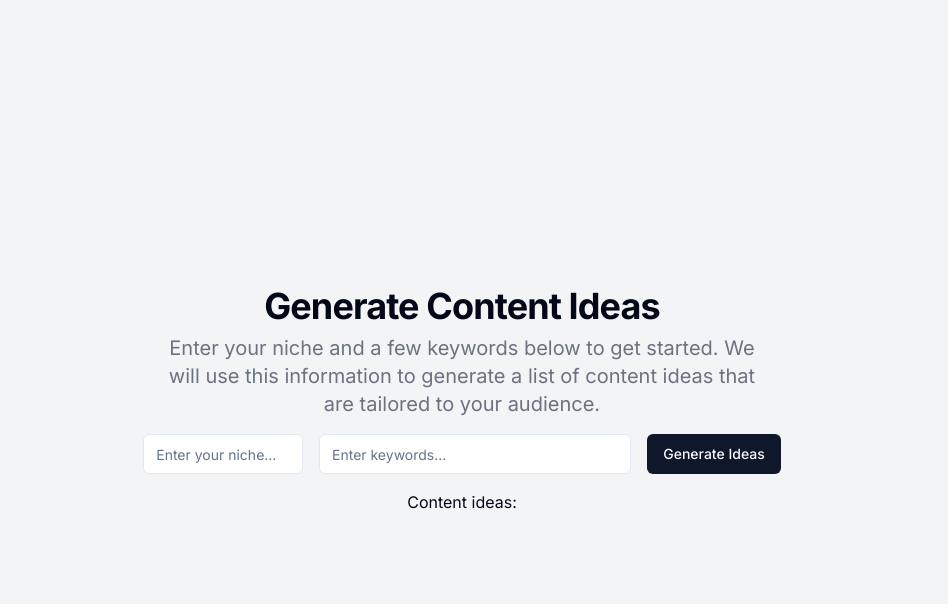
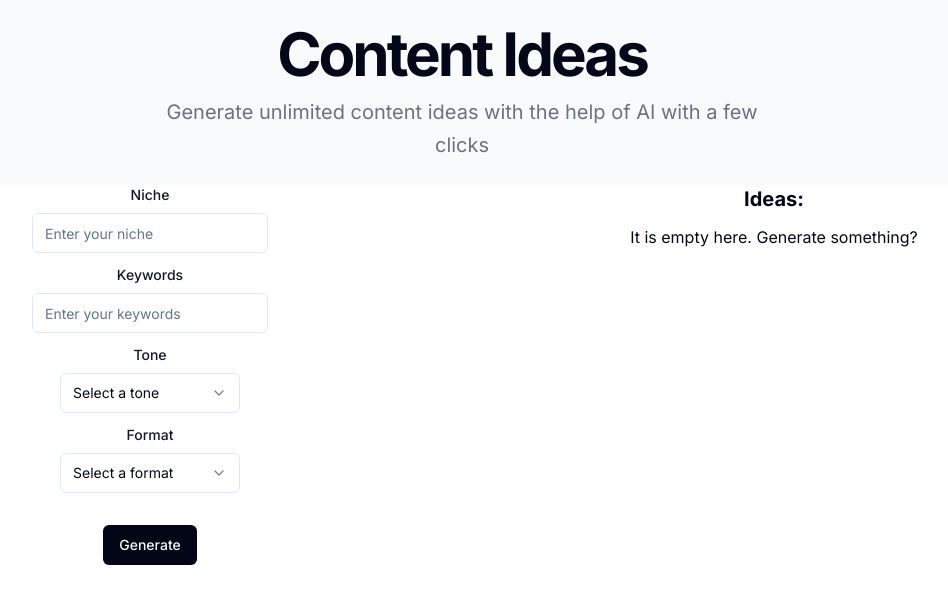
Before and after one commit to Ironessence/content-ideas-generator, a Next.js app: page / in a window 1280 px wide. Shown: the top 604 px of the page, without its empty margins (178-1126 px from the left). Built offline with nearby package versions, Linux system fonts and the light colour scheme.

Commit message:
modify the structure

```diff
--- a/package.json
+++ b/package.json
@@ -9,6 +9,7 @@
     "lint": "next lint"
   },
   "dependencies": {
+    "@radix-ui/react-select": "^2.0.0",
     "@radix-ui/react-slot": "^1.0.2",
     "ai": "^2.2.35",
     "best-effort-json-parser": "^1.0.1",
--- a/src/app/page.tsx
+++ b/src/app/page.tsx
@@ -2,6 +2,15 @@
 import { Input } from "@/components/ui/input";
 import { Button } from "@/components/ui/button";
 import { useEffect, useState } from "react";
+import {
+  Select,
+  SelectContent,
+  SelectGroup,
+  SelectItem,
+  SelectLabel,
+  SelectTrigger,
+  SelectValue,
+} from "@/components/ui/select";
 
 export default function Home() {
   const [niche, setNiche] = useState<string>("");
@@ -23,54 +32,98 @@
       .catch((err) => console.log("err:", err));
   };
 
-  useEffect(() => {
-    console.log("DATA:", data);
-  }, [data]);
-
   return (
-    <div className="flex flex-col items-center justify-center min-h-screen py-12 bg-gray-100 text-center md:py-24 gap-4 dark:bg-gray-800 ">
-      <div className="grid gap-4 ">
-        <div className="space-y-2">
-          <h1 className="text-3xl font-bold tracking-tight lg:text-4xl dark:text-gray-50">
-            Generate Content Ideas
-          </h1>
-          <p className="max-w-[600px] text-gray-500 md:text-xl md:mx-auto dark:text-gray-400">
-            Enter your niche and a few keywords below to get started. We will
-            use this information to generate a list of content ideas that are
-            tailored to your audience.
-          </p>
+    <>
+      <div className="bg-gray-50/90 py-6 w-full">
+        <div className="container flex items-center justify-center px-4 text-center md:px-6">
+          <div className="space-y-3">
+            <h1 className="text-4xl font-bold tracking-tighter sm:text-5xl md:text-6xl">
+              Content Ideas
+            </h1>
+            <p className="mx-auto max-w-[600px] text-gray-500 md:text-xl/relaxed lg:text-base/relaxed xl:text-xl/relaxed dark:text-gray-400">
+              Generate unlimited content ideas with the help of AI with a few clicks
+            </p>
+          </div>
         </div>
-        <div className="w-full  space-y-2 ">
-          <form className="grid gap-2 md:flex md:gap-4">
-            <Input
-              className="w-full md:w-1/3"
-              placeholder="Enter your niche..."
-              type="text"
-              onChange={(e) => setNiche(e.target.value)}
-            />
-            <Input
-              className="w-full md:w-2/3"
-              placeholder="Enter keywords..."
-              type="text"
-              onChange={(e) => setKeywords(e.target.value)}
-            />
-            <Button
-              className="w-full md:w-auto"
-              type="submit"
-              onClick={(e) => {
-                e.preventDefault();
-                handleSubmit();
-              }}
-            >
-              Generate Ideas
-            </Button>
+      </div>
+      <div className="flex justify-center gap-4 px-4 text-center md:px-6 ">
+        <div className="flex flex-col flex-1">
+          <form className="flex flex-col items-center gap-3">
+            <div className="space-y-2">
+              <label
+                className="block text-sm font-medium leading-5 text-gray-900"
+                htmlFor="niche"
+              >
+                Niche
+              </label>
+              <Input
+                id="niche"
+                placeholder="Enter your niche"
+              />
+            </div>
+            <div className="space-y-2">
+              <label
+                className="block text-sm font-medium leading-5 text-gray-900"
+                htmlFor="keywords"
+              >
+                Keywords
+              </label>
+              <Input
+                id="keywords"
+                placeholder="Enter your keywords"
+              />
+            </div>
+            <div className="space-y-2">
+              <label
+                className="block text-sm font-medium leading-5 text-gray-900"
+                htmlFor="tone"
+              >
+                Tone
+              </label>
+              <Select>
+                <SelectTrigger className="w-[180px]">
+                  <SelectValue placeholder="Select a tone" />
+                </SelectTrigger>
+                <SelectContent>
+                  <SelectGroup>
+                    <SelectLabel>Tone</SelectLabel>
+                    <SelectItem value="apple">Informative</SelectItem>
+                    <SelectItem value="banana">Entertaining</SelectItem>
+                    <SelectItem value="blueberry">Funny</SelectItem>
+                  </SelectGroup>
+                </SelectContent>
+              </Select>
+            </div>
+            <div className="space-y-2">
+              <label
+                className="block text-sm font-medium leading-5 text-gray-900"
+                htmlFor="format"
+              >
+                Format
+              </label>
+              <Select>
+                <SelectTrigger className="w-[180px]">
+                  <SelectValue placeholder="Select a format" />
+                </SelectTrigger>
+                <SelectContent>
+                  <SelectGroup>
+                    <SelectLabel>Format</SelectLabel>
+                    <SelectItem value="apple">5-10 sec</SelectItem>
+                    <SelectItem value="banana">10-30 sec</SelectItem>
+                    <SelectItem value="blueberry">30-60 sec</SelectItem>
+                  </SelectGroup>
+                </SelectContent>
+              </Select>
+            </div>
+            <Button className="bg-slate-950 w-auto mt-5">Generate</Button>
           </form>
         </div>
-        <div className="flex flex-col items-center justify-center">
-          <h1>Content ideas:</h1>
-          {data && <span>{data}</span>}
+
+        <div className="flex flex-col flex-1">
+          <h2 className="text-center font-bold text-xl">Ideas:</h2>
+          {data ? data : <h3 className="mt-3">It is empty here. Generate something?</h3>}
         </div>
       </div>
-    </div>
+    </>
   );
 }
--- /dev/null
+++ b/src/components/ui/select.tsx
@@ -0,0 +1,160 @@
+"use client"
+
+import * as React from "react"
+import * as SelectPrimitive from "@radix-ui/react-select"
+import { Check, ChevronDown, ChevronUp } from "lucide-react"
+
+import { cn } from "@/lib/utils"
+
+const Select = SelectPrimitive.Root
+
+const SelectGroup = SelectPrimitive.Group
+
+const SelectValue = SelectPrimitive.Value
+
+const SelectTrigger = React.forwardRef<
+  React.ElementRef<typeof SelectPrimitive.Trigger>,
+  React.ComponentPropsWithoutRef<typeof SelectPrimitive.Trigger>
+>(({ className, children, ...props }, ref) => (
+  <SelectPrimitive.Trigger
+    ref={ref}
+    className={cn(
+      "flex h-10 w-full items-center justify-between rounded-md border border-input bg-background px-3 py-2 text-sm ring-offset-background placeholder:text-muted-foreground focus:outline-none focus:ring-2 focus:ring-ring focus:ring-offset-2 disabled:cursor-not-allowed disabled:opacity-50 [&>span]:line-clamp-1",
+      className
+    )}
+    {...props}
+  >
+    {children}
+    <SelectPrimitive.Icon asChild>
+      <ChevronDown className="h-4 w-4 opacity-50" />
+    </SelectPrimitive.Icon>
+  </SelectPrimitive.Trigger>
+))
+SelectTrigger.displayName = SelectPrimitive.Trigger.displayName
+
+const SelectScrollUpButton = React.forwardRef<
+  React.ElementRef<typeof SelectPrimitive.ScrollUpButton>,
+  React.ComponentPropsWithoutRef<typeof SelectPrimitive.ScrollUpButton>
+>(({ className, ...props }, ref) => (
+  <SelectPrimitive.ScrollUpButton
+    ref={ref}
+    className={cn(
+      "flex cursor-default items-center justify-center py-1",
+      className
+    )}
+    {...props}
+  >
+    <ChevronUp className="h-4 w-4" />
+  </SelectPrimitive.ScrollUpButton>
+))
+SelectScrollUpButton.displayName = SelectPrimitive.ScrollUpButton.displayName
+
+const SelectScrollDownButton = React.forwardRef<
+  React.ElementRef<typeof SelectPrimitive.ScrollDownButton>,
+  React.ComponentPropsWithoutRef<typeof SelectPrimitive.ScrollDownButton>
+>(({ className, ...props }, ref) => (
+  <SelectPrimitive.ScrollDownButton
+    ref={ref}
+    className={cn(
+      "flex cursor-default items-center justify-center py-1",
+      className
+    )}
+    {...props}
+  >
+    <ChevronDown className="h-4 w-4" />
+  </SelectPrimitive.ScrollDownButton>
+))
+SelectScrollDownButton.displayName =
+  SelectPrimitive.ScrollDownButton.displayName
+
+const SelectContent = React.forwardRef<
+  React.ElementRef<typeof SelectPrimitive.Content>,
+  React.ComponentPropsWithoutRef<typeof SelectPrimitive.Content>
+>(({ className, children, position = "popper", ...props }, ref) => (
+  <SelectPrimitive.Portal>
+    <SelectPrimitive.Content
+      ref={ref}
+      className={cn(
+        "relative z-50 max-h-96 min-w-[8rem] overflow-hidden rounded-md border bg-popover text-popover-foreground shadow-md data-[state=open]:animate-in data-[state=closed]:animate-out data-[state=closed]:fade-out-0 data-[state=open]:fade-in-0 data-[state=closed]:zoom-out-95 data-[state=open]:zoom-in-95 data-[side=bottom]:slide-in-from-top-2 data-[side=left]:slide-in-from-right-2 data-[side=right]:slide-in-from-left-2 data-[side=top]:slide-in-from-bottom-2",
+        position === "popper" &&
+          "data-[side=bottom]:translate-y-1 data-[side=left]:-translate-x-1 data-[side=right]:translate-x-1 data-[side=top]:-translate-y-1",
+        className
+      )}
+      position={position}
+      {...props}
+    >
+      <SelectScrollUpButton />
+      <SelectPrimitive.Viewport
+        className={cn(
+          "p-1",
+          position === "popper" &&
+            "h-[var(--radix-select-trigger-height)] w-full min-w-[var(--radix-select-trigger-width)]"
+        )}
+      >
+        {children}
+      </SelectPrimitive.Viewport>
+      <SelectScrollDownButton />
+    </SelectPrimitive.Content>
+  </SelectPrimitive.Portal>
+))
+SelectContent.displayName = SelectPrimitive.Content.displayName
+
+const SelectLabel = React.forwardRef<
+  React.ElementRef<typeof SelectPrimitive.Label>,
+  React.ComponentPropsWithoutRef<typeof SelectPrimitive.Label>
+>(({ className, ...props }, ref) => (
+  <SelectPrimitive.Label
+    ref={ref}
+    className={cn("py-1.5 pl-8 pr-2 text-sm font-semibold", className)}
+    {...props}
+  />
+))
+SelectLabel.displayName = SelectPrimitive.Label.displayName
+
+const SelectItem = React.forwardRef<
+  React.ElementRef<typeof SelectPrimitive.Item>,
+  React.ComponentPropsWithoutRef<typeof SelectPrimitive.Item>
+>(({ className, children, ...props }, ref) => (
+  <SelectPrimitive.Item
+    ref={ref}
+    className={cn(
+      "relative flex w-full cursor-default select-none items-center rounded-sm py-1.5 pl-8 pr-2 text-sm outline-none focus:bg-accent focus:text-accent-foreground data-[disabled]:pointer-events-none data-[disabled]:opacity-50",
+      className
+    )}
+    {...props}
+  >
+    <span className="absolute left-2 flex h-3.5 w-3.5 items-center justify-center">
+      <SelectPrimitive.ItemIndicator>
+        <Check className="h-4 w-4" />
+      </SelectPrimitive.ItemIndicator>
+    </span>
+
+    <SelectPrimitive.ItemText>{children}</SelectPrimitive.ItemText>
+  </SelectPrimitive.Item>
+))
+SelectItem.displayName = SelectPrimitive.Item.displayName
+
+const SelectSeparator = React.forwardRef<
+  React.ElementRef<typeof SelectPrimitive.Separator>,
+  React.ComponentPropsWithoutRef<typeof SelectPrimitive.Separator>
+>(({ className, ...props }, ref) => (
+  <SelectPrimitive.Separator
+    ref={ref}
+    className={cn("-mx-1 my-1 h-px bg-muted", className)}
+    {...props}
+  />
+))
+SelectSeparator.displayName = SelectPrimitive.Separator.displayName
+
+export {
+  Select,
+  SelectGroup,
+  SelectValue,
+  SelectTrigger,
+  SelectContent,
+  SelectLabel,
+  SelectItem,
+  SelectSeparator,
+  SelectScrollUpButton,
+  SelectScrollDownButton,
+}
```
Also changed, not shown: 1 other file (tests, documents, lock files or other folders).
